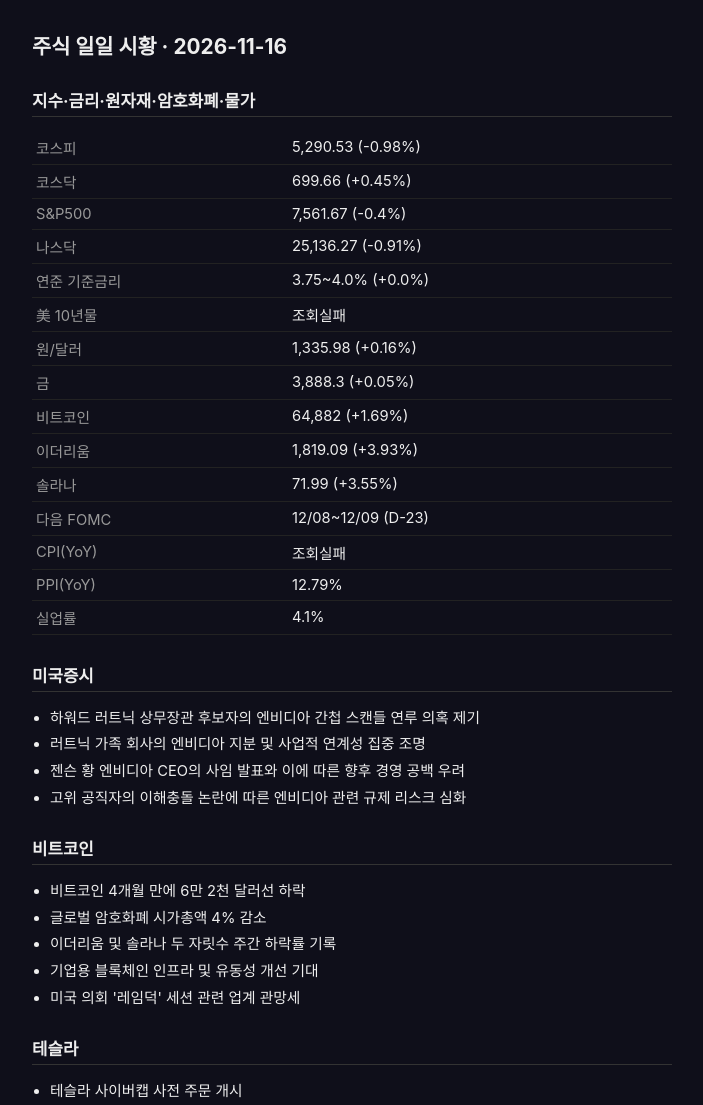
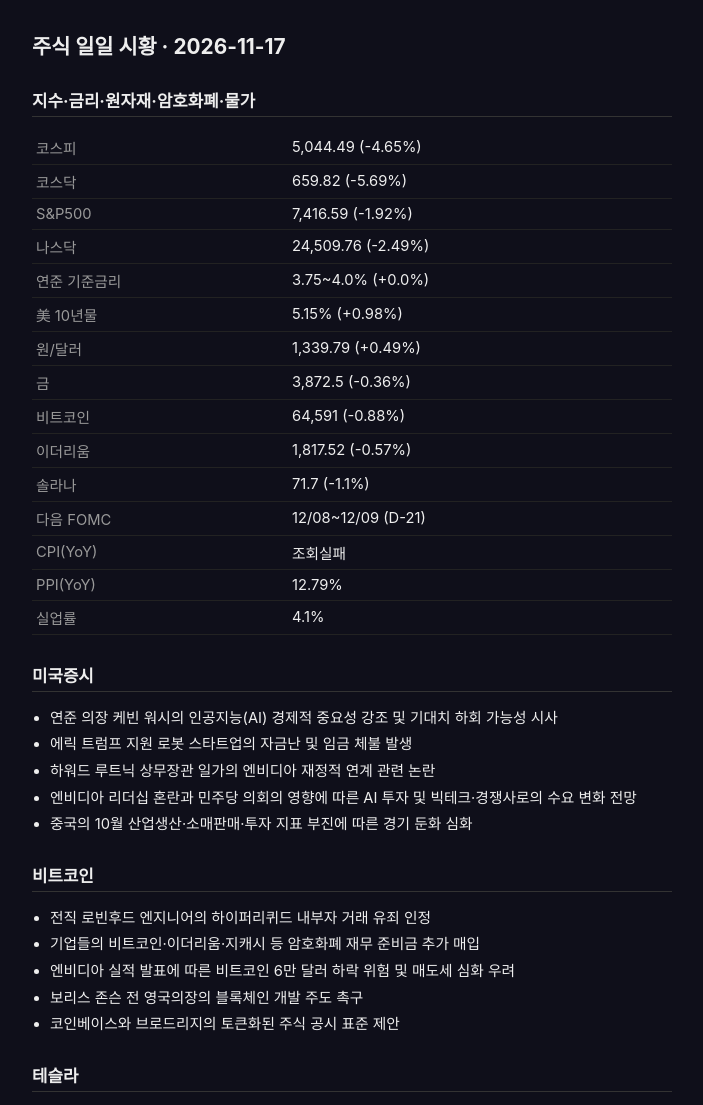
Before and after one commit to e2e2e2hj-hue/daily-stock-kakao-report, a plain HTML site: page docs/index.html in a window 1280 px wide. Shown: the top 1105 px of the page, without its empty margins (288-991 px from the left). Drawn offline with Linux system fonts and the light colour scheme.

Commit message:
Update daily report page

```diff
--- a/docs/index.html
+++ b/docs/index.html
@@ -23,13 +23,13 @@
 </style>
 </head>
 <body>
-  <h1>주식 일일 시황 · 2026-11-16</h1>
+  <h1>주식 일일 시황 · 2026-11-17</h1>
   <section>
     <h2>지수·금리·원자재·암호화폐·물가</h2>
-    <table><tr><th>코스피</th><td>5,290.53 (-0.98%)</td></tr><tr><th>코스닥</th><td>699.66 (+0.45%)</td></tr><tr><th>S&P500</th><td>7,561.67 (-0.4%)</td></tr><tr><th>나스닥</th><td>25,136.27 (-0.91%)</td></tr><tr><th>연준 기준금리</th><td>3.75~4.0% (+0.0%)</td></tr><tr><th>美 10년물</th><td>조회실패</td></tr><tr><th>원/달러</th><td>1,335.98 (+0.16%)</td></tr><tr><th>금</th><td>3,888.3 (+0.05%)</td></tr><tr><th>비트코인</th><td>64,882 (+1.69%)</td></tr><tr><th>이더리움</th><td>1,819.09 (+3.93%)</td></tr><tr><th>솔라나</th><td>71.99 (+3.55%)</td></tr><tr><th>다음 FOMC</th><td>12/08~12/09 (D-23)</td></tr><tr><th>CPI(YoY)</th><td>조회실패</td></tr><tr><th>PPI(YoY)</th><td>12.79%</td></tr><tr><th>실업률</th><td>4.1%</td></tr></table>
+    <table><tr><th>코스피</th><td>5,044.49 (-4.65%)</td></tr><tr><th>코스닥</th><td>659.82 (-5.69%)</td></tr><tr><th>S&P500</th><td>7,416.59 (-1.92%)</td></tr><tr><th>나스닥</th><td>24,509.76 (-2.49%)</td></tr><tr><th>연준 기준금리</th><td>3.75~4.0% (+0.0%)</td></tr><tr><th>美 10년물</th><td>5.15% (+0.98%)</td></tr><tr><th>원/달러</th><td>1,339.79 (+0.49%)</td></tr><tr><th>금</th><td>3,872.5 (-0.36%)</td></tr><tr><th>비트코인</th><td>64,591 (-0.88%)</td></tr><tr><th>이더리움</th><td>1,817.52 (-0.57%)</td></tr><tr><th>솔라나</th><td>71.7 (-1.1%)</td></tr><tr><th>다음 FOMC</th><td>12/08~12/09 (D-21)</td></tr><tr><th>CPI(YoY)</th><td>조회실패</td></tr><tr><th>PPI(YoY)</th><td>12.79%</td></tr><tr><th>실업률</th><td>4.1%</td></tr></table>
   </section>
-  <section><h2>미국증시</h2><ul><li>하워드 러트닉 상무장관 후보자의 엔비디아 간첩 스캔들 연루 의혹 제기</li><li>러트닉 가족 회사의 엔비디아 지분 및 사업적 연계성 집중 조명</li><li>젠슨 황 엔비디아 CEO의 사임 발표와 이에 따른 향후 경영 공백 우려</li><li>고위 공직자의 이해충돌 논란에 따른 엔비디아 관련 규제 리스크 심화</li></ul></section><section><h2>비트코인</h2><ul><li>비트코인 4개월 만에 6만 2천 달러선 하락</li><li>글로벌 암호화폐 시가총액 4% 감소</li><li>이더리움 및 솔라나 두 자릿수 주간 하락률 기록</li><li>기업용 블록체인 인프라 및 유동성 개선 기대</li><li>미국 의회 &#x27;레임덕&#x27; 세션 관련 업계 관망세</li></ul></section><section><h2>테슬라</h2><ul><li>테슬라 사이버캡 사전 주문 개시</li><li>2만 9,990달러의 보급형 가격 책정</li><li>2026년 12월 차량 인도 일정 설정</li><li>유명 유튜버와의 내기 관련 이슈 발생</li></ul></section><section><h2>거시경제</h2><ul><li>최근 24시간 내 주요 뉴스가 확인되지 않았습니다.</li></ul></section>
+  <section><h2>미국증시</h2><ul><li>연준 의장 케빈 워시의 인공지능(AI) 경제적 중요성 강조 및 기대치 하회 가능성 시사</li><li>에릭 트럼프 지원 로봇 스타트업의 자금난 및 임금 체불 발생</li><li>하워드 루트닉 상무장관 일가의 엔비디아 재정적 연계 관련 논란</li><li>엔비디아 리더십 혼란과 민주당 의회의 영향에 따른 AI 투자 및 빅테크·경쟁사로의 수요 변화 전망</li><li>중국의 10월 산업생산·소매판매·투자 지표 부진에 따른 경기 둔화 심화</li></ul></section><section><h2>비트코인</h2><ul><li>전직 로빈후드 엔지니어의 하이퍼리퀴드 내부자 거래 유죄 인정</li><li>기업들의 비트코인·이더리움·지캐시 등 암호화폐 재무 준비금 추가 매입</li><li>엔비디아 실적 발표에 따른 비트코인 6만 달러 하락 위험 및 매도세 심화 우려</li><li>보리스 존슨 전 영국의장의 블록체인 개발 주도 촉구</li><li>코인베이스와 브로드리지의 토큰화된 주식 공시 표준 제안</li></ul></section><section><h2>테슬라</h2><ul><li>사이</li></ul></section><section><h2>거시경제</h2><ul><li>일본 경제의 3분기 예상 밖 역성장</li><li>가계 에너지 보조금의 9월 종료</li><li>이란 전쟁에 따른 에너지 가격 상승 직면</li></ul></section>
 
-  <p class="updated">최종 갱신: 2026-11-16 (KST)</p>
+  <p class="updated">최종 갱신: 2026-11-17 (KST)</p>
 </body>
 </html>
```
